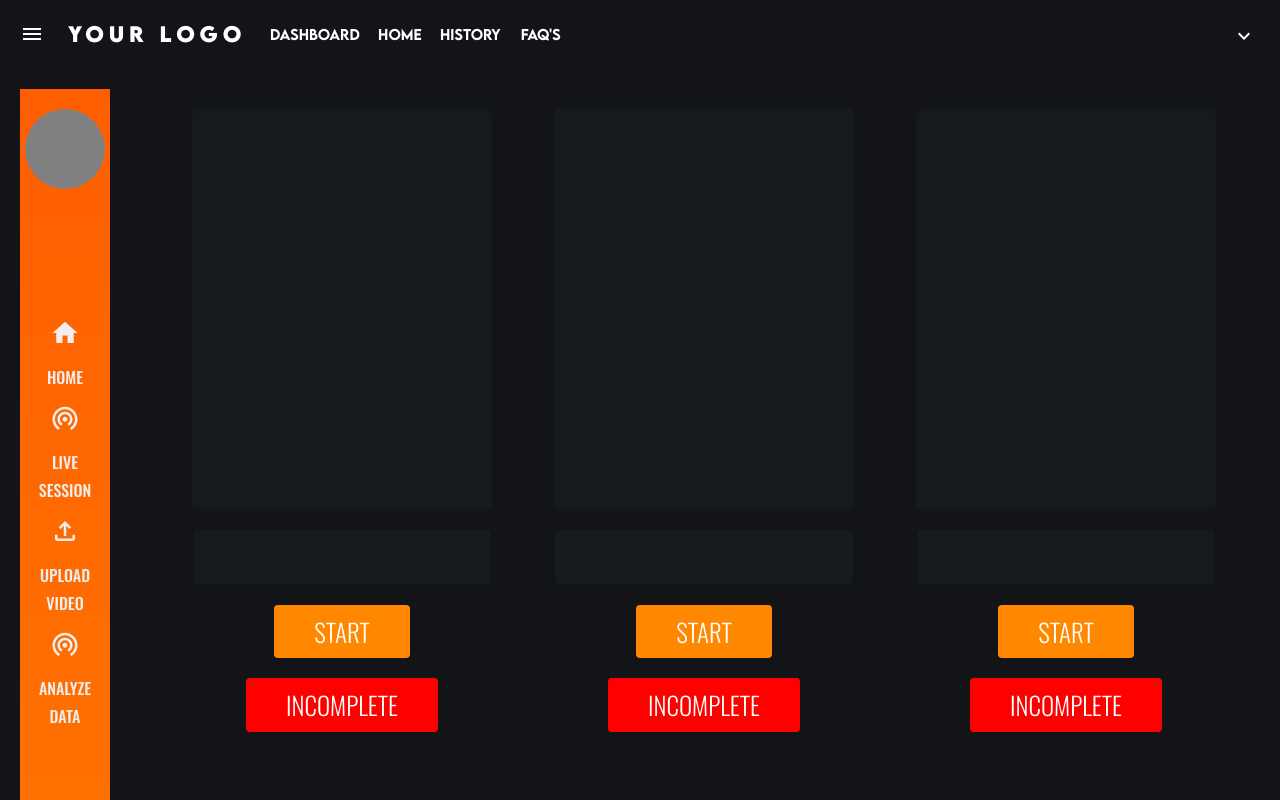
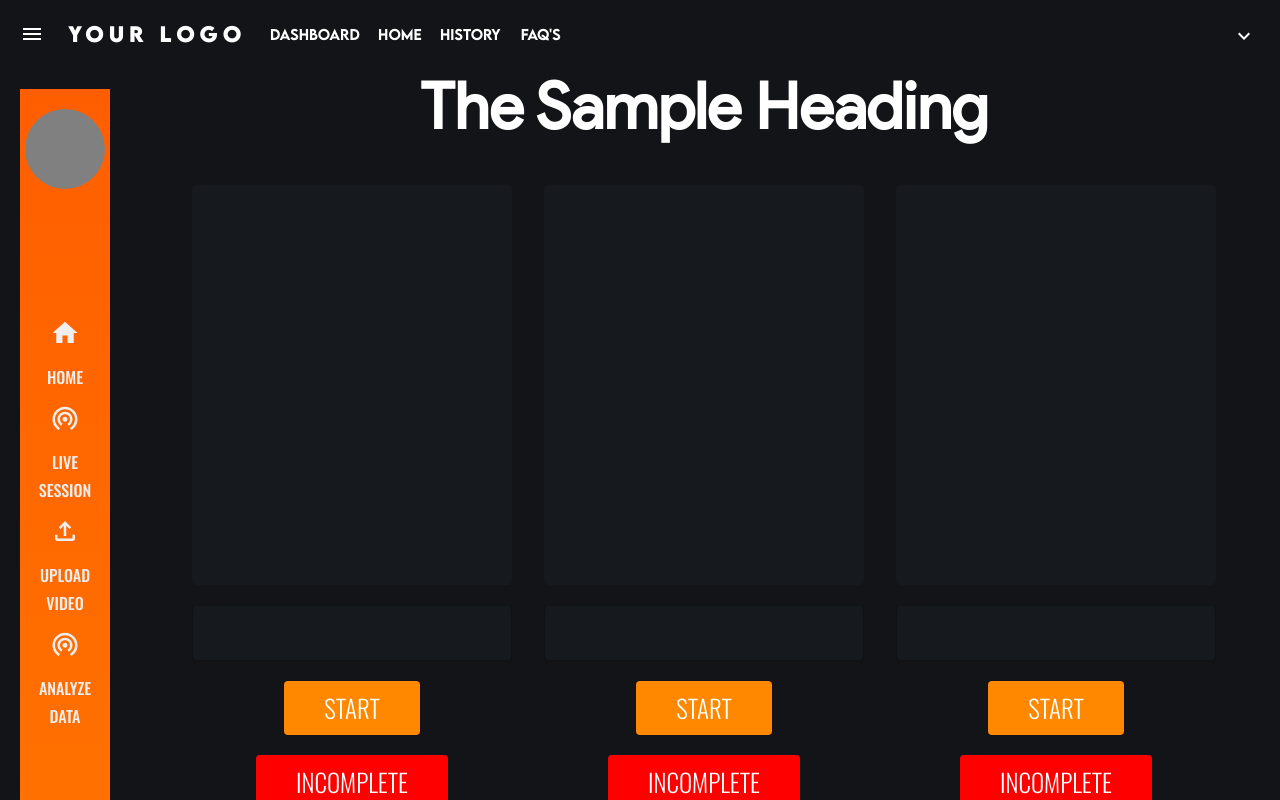
Before and after one commit to msiddiqi6268/NewProject, a React (Vite) app: page /text-page in a window 1280 px wide. Shown: the top 800 px of the page. Built offline with nearby package versions, Linux system fonts and the light colour scheme; sample sign-in values are in the browser's storage.

Commit message:
autofocus and squence changes at text-page component

```diff
--- /dev/null
+++ b/src/components/TextPageComponents.jsx
@@ -0,0 +1,64 @@
+import React, {useState, useRef, useEffect} from 'react'
+import {Box, TextField, Typography} from '@mui/material'
+import DoneIcon from '@mui/icons-material/Done';
+import OrangeButton from './mui/OrangeButtons'
+const TextPageComponents = ({setInputs,inputs, index}) => {
+    const [disabledInput, setDisabledInput] = useState(true)
+    const [completed , setCompleted] = useState(false)
+    const [inputValue, setInputValue] = useState('')
+    const ref  = useRef(null)
+    useEffect(() => {
+      if (!disabledInput) {
+        ref.current.focus();
+      }
+    }, [disabledInput]);
+    const handleStartClick = ()=>{
+        setDisabledInput(false)
+    }
+    const handleChange = (value)=>{
+        setInputValue(value)
+        console.log(disabledInput)
+    }
+    const handleStopClick = ()=>{
+        setCompleted(true)
+        setDisabledInput(true)
+        inputs[index] = value;
+        setInputs(value)
+    }
+  return (
+    <div>
+        <Box className="text-box" >
+              <Box className="empty-container"></Box>
+              <TextField
+                onChange={(e) => handleChange(e.target.value)}
+                sx={{
+                  backgroundColor: 'var(--light-background)',
+                  borderRadius: '5px',
+                }}
+                fullWidth
+                disabled={disabledInput}
+                inputRef={ref}
+              />
+              {!completed &&(inputs[index] === '' &&  disabledInput? (
+                <OrangeButton onClick={() => handleStartClick()}>
+                  Start
+                </OrangeButton>
+              ) : (
+                <OrangeButton onClick={() => handleStopClick()}>
+                  Stop
+                </OrangeButton>
+              ))}
+              {completed ? (
+                <DoneIcon sx={{ color: 'lightgreen', fontSize: '40px', margin: 'auto' }} />
+              ) : null}
+              {completed ? (
+                <OrangeButton sx={{ backgroundColor: 'lightgreen' }}>Completed</OrangeButton>
+              ) : (
+                <OrangeButton sx={{ backgroundColor: 'red' }}>Incomplete</OrangeButton>
+              )}
+            </Box>
+    </div>
+  )
+}
+
+export default TextPageComponents
--- a/src/containers/TextPage.jsx
+++ b/src/containers/TextPage.jsx
@@ -1,79 +1,28 @@
-import React, { useEffect, useState } from 'react';
+import React, { useEffect, useState, useRef } from 'react';
 import Navbar from '../components/Navbar';
 import Sidebar from '../components/Sidebar';
-import { Box, TextField, Typography } from '@mui/material';
-import DoneIcon from '@mui/icons-material/Done';
-import OrangeButton from '../components/mui/OrangeButtons';
-import { Done } from '@mui/icons-material';
-
+import { Box, Typography } from '@mui/material';
+import TextPageComponents from '../components/TextPageComponents';
 const TextPage = () => {
   const [inputs, setInputs] = useState(['', '', '']);
-  const [disableInputs, setDisableInputs] = useState([true, true, true]);
-  const [completed, setCompleted] = useState([false, false, false]);
-
-  useEffect(() => {
-    console.log('inputs changed', inputs);
-  }, [inputs]);
-
-  const handleInputChange = (value, newValue) => {
-    const updatedInputs = [...inputs];
-    updatedInputs[value] = newValue;
-    setInputs(updatedInputs);
-  };
-
-  const handleStartClick = (value) => {
-    const updatedDisableInputs = [...disableInputs];
-    updatedDisableInputs[value] = false;
-    setDisableInputs(updatedDisableInputs);
-  };
-
-  const handleStopClick = (value) => {
-    const updatedDisableInputs = [...disableInputs];
-    updatedDisableInputs[value] = true;
-    setDisableInputs(updatedDisableInputs);
-
-    const updatedCompleted = [...completed];
-    updatedCompleted[value] = true;
-    setCompleted(updatedCompleted);
-  };
-
+  const ref1 = useRef(null)
+  const ref2 = useRef(null)
+  const ref3 = useRef(null)
   return (
     <div>
       <Navbar />
       <Box className="dashboard">
+
         <Sidebar className="dashboard-sidebar" />
-        <Box className="dashboard-main-content">
-          {[0, 1, 2].map((value) => (
-            <Box className="text-box" key={value}>
-              <Box className="empty-container"></Box>
-              <TextField
-                onChange={(e) => handleInputChange(value, e.target.value)}
-                sx={{
-                  backgroundColor: 'var(--light-background)',
-                  borderRadius: '5px',
-                }}
-                fullWidth
-                disabled={disableInputs[value]}
-              />
-              {inputs[value] === '' ? (
-                <OrangeButton onClick={() => handleStartClick(value)}>
-                  Start
-                </OrangeButton>
-              ) : (
-                <OrangeButton onClick={() => handleStopClick(value)}>
-                  Stop
-                </OrangeButton>
-              )}
-              {completed[value] ? (
-                <DoneIcon sx={{ color: 'lightgreen', fontSize: '40px', margin: 'auto' }} />
-              ) : null}
-              {completed[value] ? (
-                <OrangeButton sx={{ backgroundColor: 'lightgreen' }}>Completed</OrangeButton>
-              ) : (
-                <OrangeButton sx={{ backgroundColor: 'red' }}>Incomplete</OrangeButton>
-              )}
-            </Box>
+        <Box>
+          <Typography variant = 'h2' sx={{ textAlign: 'center' }} >The Sample Heading</Typography>
+          <Box className = 'dashboard-main-content'>
+          {[1,2,3].map((value,index)=>(
+            <TextPageComponents inputs = {inputs} index ={index}
+            key = {index} setInputs = {setInputs}  />
           ))}
+          </Box>
+
         </Box>
       </Box>
     </div>
--- a/src/styles/Dashboard.css
+++ b/src/styles/Dashboard.css
@@ -186,7 +186,21 @@
 
 .empty-container{
    background-color: var(--light-background);
-   width:300px;
+   width:25vw;
    height: 400px;
    border-radius: 5px;
 }
+
+
+.text-page-inputs{
+    font-size: 20px;
+    background-color: var(--light-background);
+    /* outline:none; */
+    border:none;
+    color:white;
+    padding:15px 5px;
+    font-family: 'oswald';
+}
+.focused{
+    background-color: orange;
+}
```
